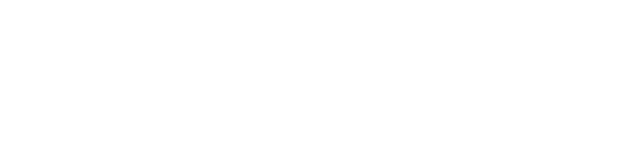
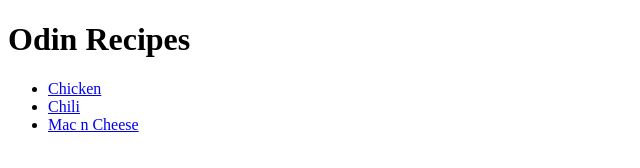
Before and after one commit to bak811/odin-recipes, a plain HTML site: page 00-odin-recipes/index.html in a window 1280 px wide. Shown: the whole page, without its empty margins (0-640 px from the left). Drawn offline with Linux system fonts and the light colour scheme.

Commit message:
add recipes and updated index

```diff
--- a/00-odin-recipes/index.html
+++ b/00-odin-recipes/index.html
@@ -6,6 +6,13 @@
     <title>Odin Recipes</title>
 </head>
 <body>
+    <h1> Odin Recipes</h1>
+
+    <ul>
+        <li><a href="recipes/chicken.html">Chicken</a></li>
+        <li><a href="recipes/chili.html" >Chili</a></li>
+        <li><a href="recipes/mac-cheese.html">Mac n Cheese </a></li>
+    </ul>
 
 </body>
 </html>
```
Also changed, not shown: 00-odin-recipes/recipes/chicken.html (added, +19 -0 lines), 00-odin-recipes/recipes/chili.html (added), 00-odin-recipes/recipes/mac-cheese.html (added).
